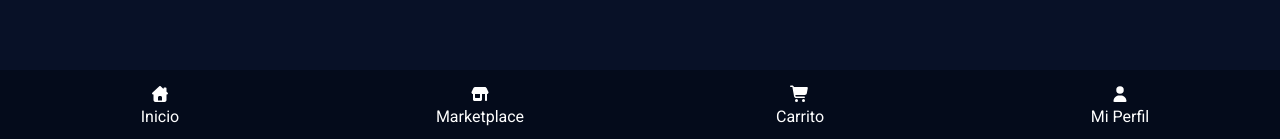
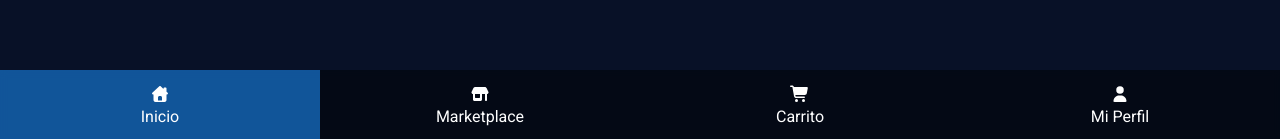
Before and after one commit to BenjaLizama/LEVEL-UP-GAMER-REACT-V1, a React (Vite) app: page /test in a window 1280 px wide. Shown: the part 658-797 px from the top of the page. Built offline with nearby package versions, Linux system fonts and the light colour scheme.

Commit message:
chore(NavButtonBar):  Mejora la navegacion entre paginas del sitio web (#1)
* style(App): Modifica variables globales y actualiza referencias

* feat(NavButtonBar): Implementa mejoras visuales a la navegacion entre paginas

---------

Co-authored-by: nekokawa <luccianomartines@gmail.com>

```diff
--- a/src/App.css
+++ b/src/App.css
@@ -5,18 +5,17 @@
   --fuente-principal: "Roboto", sans-serif;
   --fuente-encabezado: "Orbitron", sans-serif;
 
-  --background-color: #040b1b;
+  --background-color-1: #040b1b;
+  --background-color-2: #081127;
 
   --color-texto-principal: #ffffff;
   --color-texto-secundario: #d3d3d3;
-
-  --color-fondo: #081127;
 
   --color-acento-1: #1e90ff;
   --color-acento-2: #39ff14;
   --color-error: #d51313;
 
-  --color-acento-1-hover: #196cc0ae;
+  --color-acento-1-hover: #1e90ff90;
 }
 
 * {
@@ -28,7 +27,7 @@ body {
   overflow-x: hidden;
   display: grid;
   grid-template-rows: 1fr 0.1fr;
-  background-color: var(--color-fondo);
+  background-color: var(--background-color-2);
 }
 
 hr {
--- a/src/components/organisms/NavBottomBar.jsx
+++ b/src/components/organisms/NavBottomBar.jsx
@@ -2,26 +2,31 @@ import { Link } from "react-router-dom";
 import Icon from "../atoms/Icon";
 import { ICONS_SOLID, ICONS_REGULAR } from "../../assets/utils/icons";
 import styles from "../../styles/NavBottomBar.module.css";
+import { useState } from "react";
 
 export default function NavBottomBar() {
+  const [selected, setSelected] = useState(0);
+
+  const links = [
+    { path: "/", icon: ICONS_SOLID.home, label: "Inicio" },
+    { path: "/marketplace", icon: ICONS_SOLID.shop, label: "Marketplace" },
+    { path: "/cart", icon: ICONS_SOLID.cart, label: "Carrito" },
+    { path: "/profile", icon: ICONS_SOLID.usuario, label: "Mi Perfil" },
+  ];
+
   return (
     <nav className={styles.navbar}>
-      <Link to={"/"} className={styles.navButton}>
-        <Icon icon={ICONS_SOLID.home} />
-        <span>Inicio</span>
-      </Link>
-      <Link to={"/marketplace"} className={styles.navButton}>
-        <Icon icon={ICONS_SOLID.shop} />
-        <span>Marketplace</span>
-      </Link>
-      <Link to={"/cart"} className={styles.navButton}>
-        <Icon icon={ICONS_SOLID.cart} />
-        <span>Carrito</span>
-      </Link>
-      <Link to={"/profile"} className={styles.navButton}>
-        <Icon icon={ICONS_SOLID.usuario} />
-        <span>Mi Perfil</span>
-      </Link>
+      {links.map((link, index) => (
+        <Link
+          key={index}
+          to={link.path}
+          className={selected === index ? styles.selected : styles.navButton}
+          onClick={() => setSelected(index)}
+        >
+          <Icon icon={link.icon} />
+          <span>{link.label}</span>
+        </Link>
+      ))}
     </nav>
   );
 }
--- a/src/styles/Banner.module.css
+++ b/src/styles/Banner.module.css
@@ -4,7 +4,11 @@
 
 .background {
   position: absolute;
-  background: linear-gradient(to bottom, transparent 1%, var(--color-fondo) 90%),
+  background: linear-gradient(
+      to bottom,
+      transparent 1%,
+      var(--background-color-2) 90%
+    ),
     url("../../public/images/Banner.jpg");
   background-size: cover;
   background-size: cover;
--- a/src/styles/NavBottomBar.module.css
+++ b/src/styles/NavBottomBar.module.css
@@ -2,10 +2,11 @@
   position: fixed;
   width: 100%;
   bottom: 0%;
-  background-color: var(--background-color);
   display: flex;
   justify-content: space-evenly;
   align-items: center;
+  background-color: #01010170;
+  backdrop-filter: blur(4px);
 }
 
 .navButton {
@@ -20,12 +21,32 @@
   align-items: center;
   text-decoration: none;
   color: var(--color-texto-principal);
+  transition: all 0.2s ease;
 }
 
 .navButton:hover {
-  background-color: var(--color-acento-1);
+  background-color: var(--color-acento-1-hover);
 }
 
 .navButton span {
   font-family: var(--fuente-principal);
 }
+
+.selected {
+  cursor: pointer;
+  width: 100%;
+  height: 100%;
+  padding: 1rem 0rem;
+  row-gap: 0.3rem;
+  display: flex;
+  flex-direction: column;
+  justify-content: center;
+  align-items: center;
+  text-decoration: none;
+  color: var(--color-texto-principal);
+  background-color: var(--color-acento-1-hover);
+}
+
+.selected span {
+  font-family: var(--fuente-principal);
+}
```
